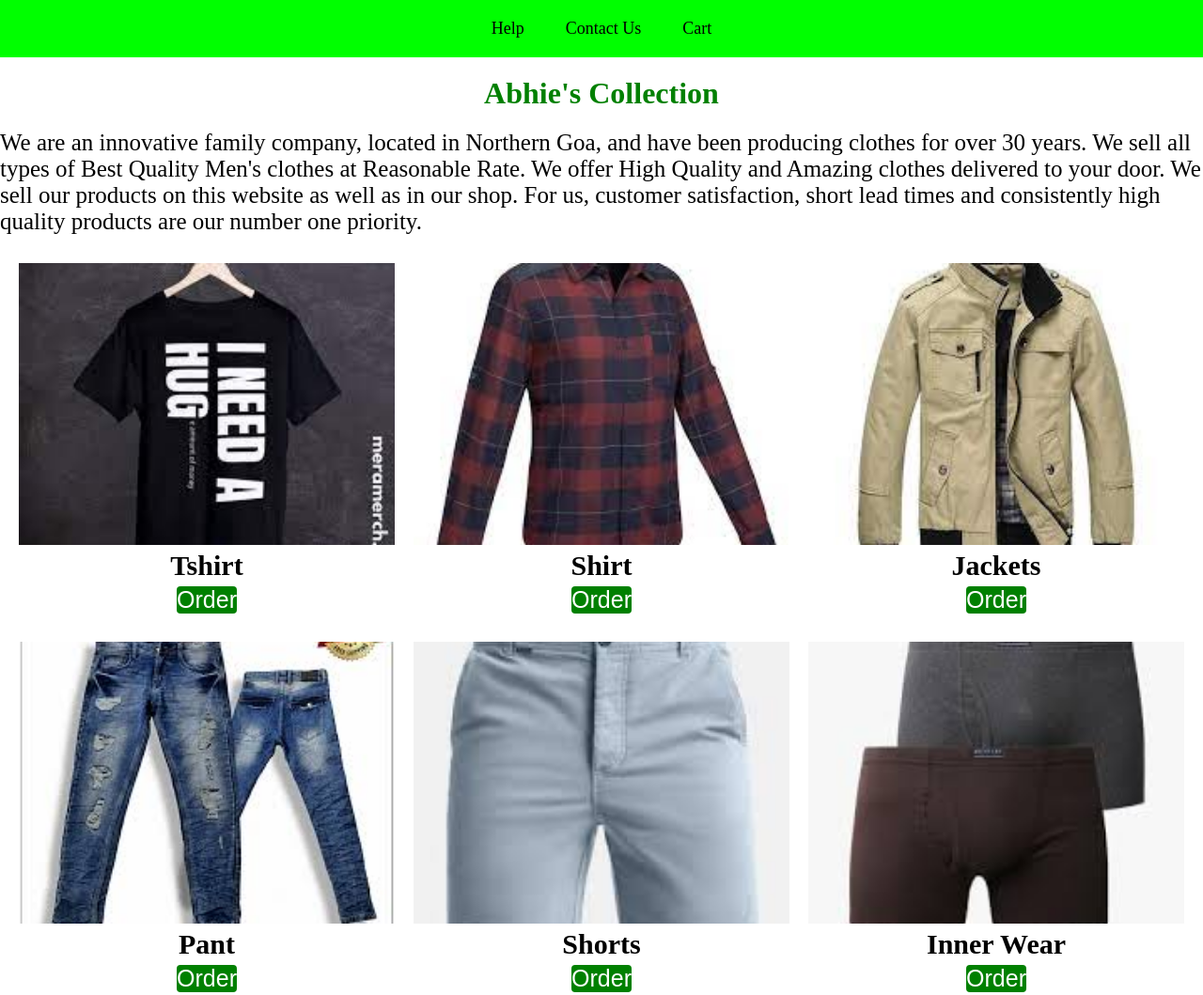
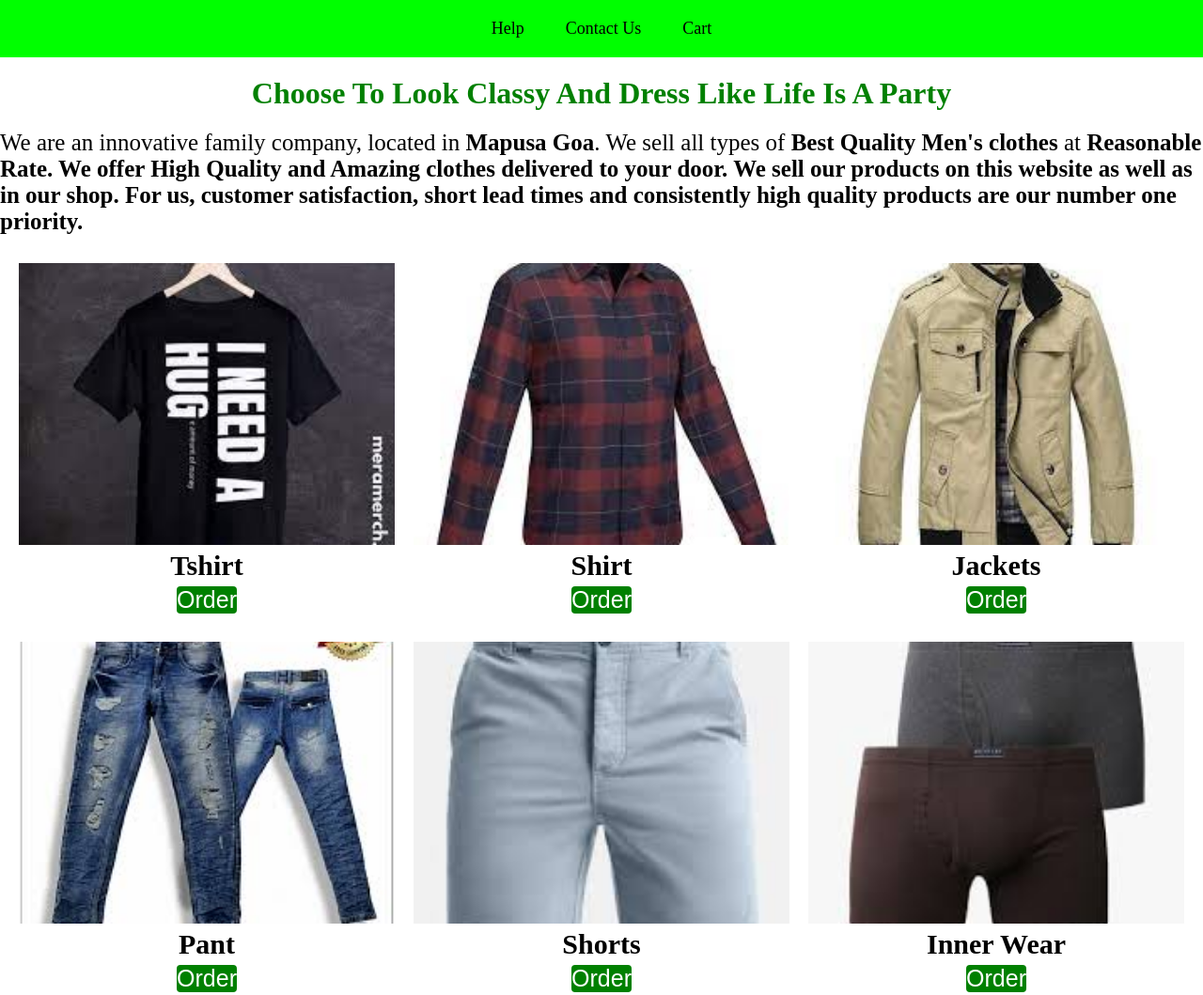
Before and after one commit to gwsabhie/seo, a plain HTML site: page index.html in a window 1280 px wide. Shown: the whole page at 94% size. Drawn offline with Linux system fonts and the light colour scheme.

Commit message:
Update index.html

```diff
--- a/index.html
+++ b/index.html
@@ -11,9 +11,9 @@
 			<a href="#"><li>Cart</li></a>
 		</ul>
 	</center></nav>
-		<h1>Abhie's Collection</h1>
+		<h1>Choose To Look Classy And Dress Like Life Is A Party</h1>
 		<p>
-			We are an innovative family company, located in Northern Goa, and have been producing clothes for over 30 years. We sell all types of Best Quality Men's clothes at Reasonable Rate. We offer High Quality and Amazing clothes delivered to your door. We sell our products on this website as well as in our shop. For us, customer satisfaction, short lead times and consistently high quality products are our number one priority.
+			We are an innovative family company, located in <b>Mapusa Goa</b>. We sell all types of <b>Best Quality Men's clothes</b> at <b>Reasonable Rate<b/b>. We offer <b>High Quality</b> and <b>Amazing clothes</b> delivered to your door. We sell our products on this website as well as in our shop. For us, customer satisfaction, short lead times and consistently high quality products are our number one priority.
 		</p>
 		<section class="items">
 			<div class="item">
```
